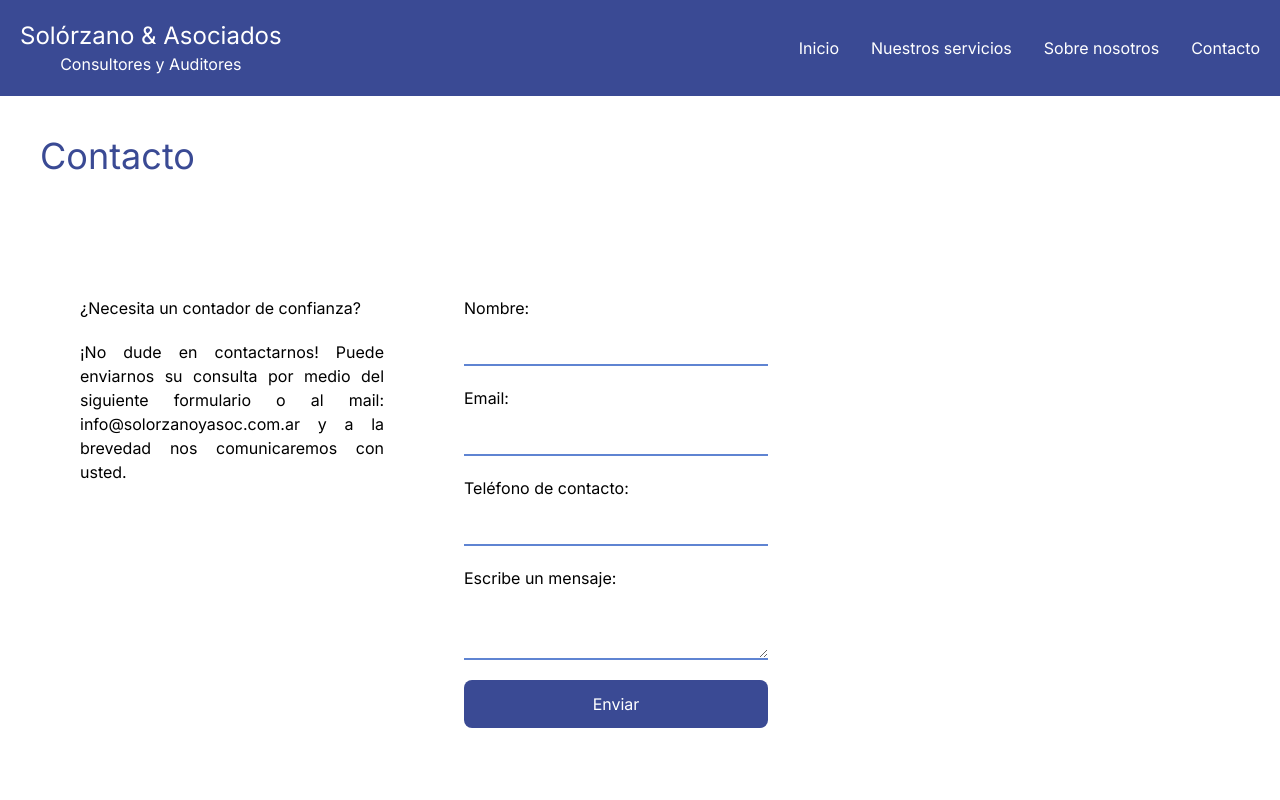
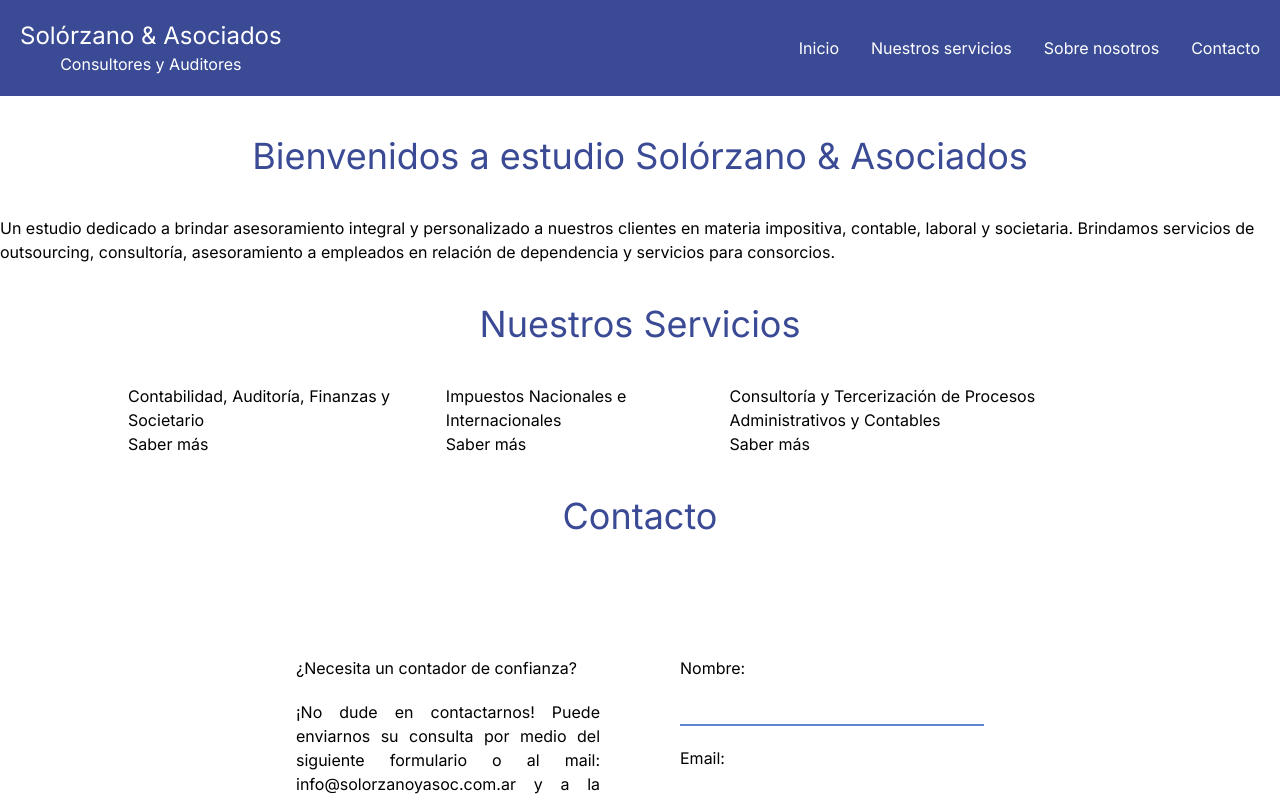
Before and after one commit to MicaelaSolorzano/Estudio-contable-Solorzano-y-Asociados, a Next.js app in the folder solorzano-asoc/: page / in a window 1280 px wide. Shown: the top 800 px of the page. Built offline with nearby package versions, Linux system fonts and the light colour scheme.

Commit message:
modifying services, about components and creating goals component

```diff
--- a/solorzano-asoc/src/app/(components)/about/About.tsx
+++ b/solorzano-asoc/src/app/(components)/about/About.tsx
@@ -1,5 +1,38 @@
 export default function About() {
   return (
-    <section className="flex min-h-screen w-full flex-col items-center justify-between"></section>
+    <section className="flex min-h-screen w-full flex-col items-center justify-between">
+      <h2> Estudio Solórzano & Asociados</h2>
+      <h6>
+        Es una consultora que presta servicios a Pequeñas y Medianas Empresas
+        (PyMEs), para lo cual cuenta con profesionales especializados para
+        atender sus necesidades. Profesionalidad, Experiencia y Confiabilidad:
+        son las consignas por los servicios a prestar por el Estudio. Estudio
+        Solórzano & Asoc. es dirigido directamente por sus Socios tal como lo
+        requiere la agilidad de los negocios y asesoramientos de la actualidad.
+        Además del equipo estable, participan apoyándolos externa y puntualmente
+        un selecto grupo de Ingenieros, Contadores, Abogados, Escribanos,
+        Licenciados en Administración, Economía y Sistemas especializados en
+        cada tema (a considerar en nuevas situaciones a analizar). La
+        experiencia adquirida está vinculada al sector privado y a la labor
+        académica, lo que propone una estrategia orientada a explicitar y
+        optimizar las variables que componen todo tipo de emprendimiento, en una
+        etapa de profundos cambios estructurales, que en nuestro país, obliga al
+        perfeccionamiento constantemente y requiere la correspondiente
+        adecuación de la Empresa.
+      </h6>
+      <h2> Titular del Estudio</h2>
+      <h6>
+        Quien dirige el Estudio, Martín D. Solórzano es Contador Público
+        Nacional (UBA), Licenciado en Administración de Empresas (UBA), y obtuvo
+        una Maestría en Administración - MBA (UCEMA). Adicionalmente ha
+        participado en numerosos cursos de especialización, lo que le ha
+        permitido adquirir sólidos conocimientos en distintas áreas. Comenzó a
+        ejercer la profesión de manera independiente luego de varios años de
+        desempeño en relación de dependencia en compañías multinacionales de
+        primera línea (liderando las áreas de Administración, Finanzas y
+        Contabilidad), poniendo a disposición de sus clientes un valor agregado
+        en sus servicios.
+      </h6>
+    </section>
   );
 }
--- /dev/null
+++ b/solorzano-asoc/src/app/(components)/goals/Goals.tsx
@@ -0,0 +1,5 @@
+export default function Goals() {
+  return (
+    <section className="flex min-h-screen w-full flex-col items-center justify-between"></section>
+  );
+}
--- a/solorzano-asoc/src/app/(components)/services/Services.tsx
+++ b/solorzano-asoc/src/app/(components)/services/Services.tsx
@@ -1,5 +1,23 @@
 export default function Services() {
   return (
-    <section className="flex min-h-screen w-full flex-col items-center justify-between"></section>
+    <section className="flex min-w-screen w-4/5 items-center justify-between gap-10">
+      <div>
+        <p> Contabilidad, Auditoría, Finanzas y Societario</p>
+        <p>Saber más</p>
+      </div>
+
+      <div>
+        <p>Impuestos Nacionales e Internacionales</p>
+        <p>Saber más</p>
+      </div>
+
+      <div>
+        {" "}
+        <p>
+          Consultoría y Tercerización de Procesos Administrativos y Contables
+        </p>
+        <p>Saber más</p>
+      </div>
+    </section>
   );
 }
--- a/solorzano-asoc/src/app/page.tsx
+++ b/solorzano-asoc/src/app/page.tsx
@@ -1,12 +1,22 @@
 import Image from "next/image";
 import Nav from "./(components)/nav/Nav";
+import Services from "./(components)/services/Services";
 import Contact from "./(components)/contact/page";
 import Footer from "./(components)/footer/Footer";
 
 export default function Home() {
   return (
-    <main className="flex min-w-screen flex-col justify-between ">
+    <main className="flex min-w-screen flex-col items-center justify-between ">
       <Nav></Nav>
+      <h1 className="title">Bienvenidos a estudio Solórzano & Asociados</h1>
+      <h3>
+        Un estudio dedicado a brindar asesoramiento integral y personalizado a
+        nuestros clientes en materia impositiva, contable, laboral y societaria.
+        Brindamos servicios de outsourcing, consultoría, asesoramiento a
+        empleados en relación de dependencia y servicios para consorcios.
+      </h3>
+      <h1 className="title">Nuestros Servicios</h1>
+      <Services></Services>
       <h1 className="title">Contacto</h1>
       <Contact></Contact>
       <Footer></Footer>
```
